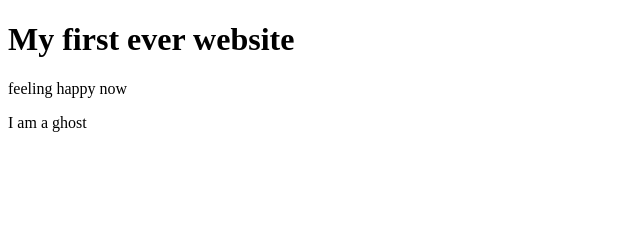
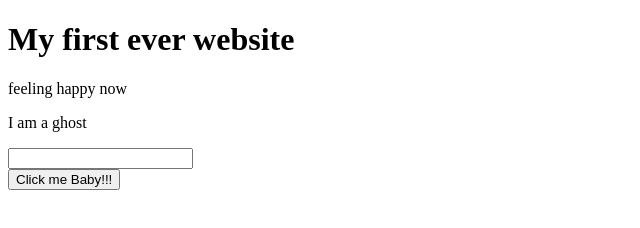
Before and after one commit to tusharkhan8920/my-first-website, a plain HTML site: page index.html in a window 1280 px wide. Shown: the whole page, without its empty margins (0-640 px from the left). Drawn offline with Linux system fonts and the light colour scheme.

Commit message:
done adding button

```diff
--- a/index.html
+++ b/index.html
@@ -9,5 +9,8 @@
     <h1> My first ever website</h1>
     <p>feeling happy now</p>
     <p>I am a ghost</p>
+    <input type="text">
+    <br>
+    <button>Click me Baby!!!</button>
 </body>
 </html>
```
